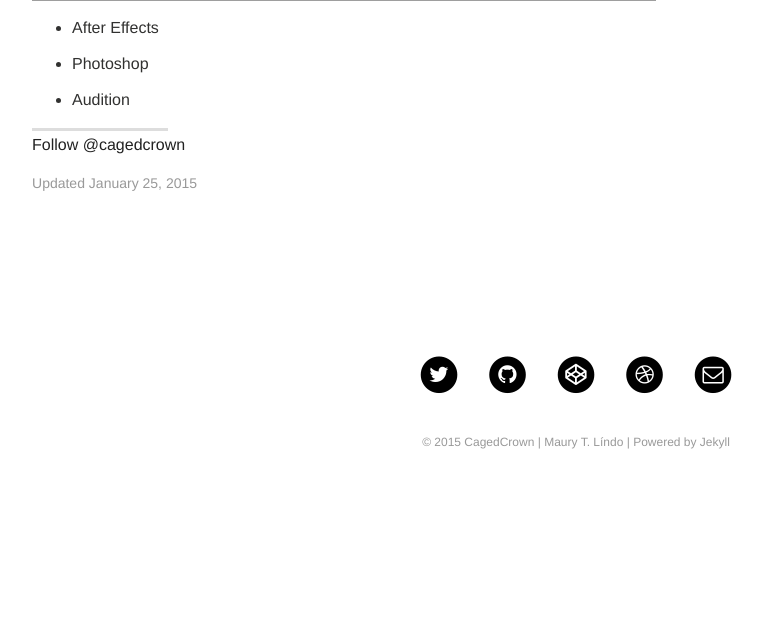
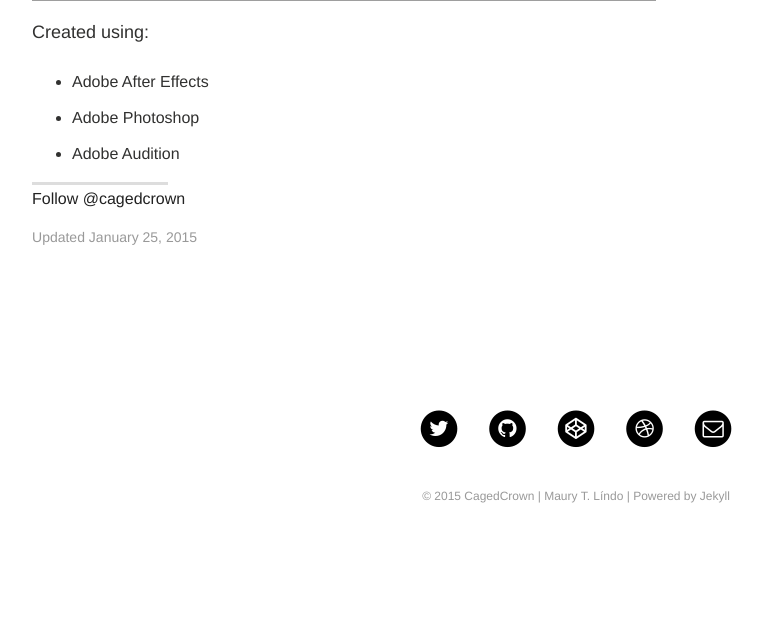
Before and after one commit to cagedcrown/cagedcrown.github.io, a Jekyll site: the page built from _posts/videos/2015-01-25-halloween.md, in a window 1280 px wide. Shown: the part 608-1238 px from the top of the page, without its empty margins (64-827 px from the left). Built offline with Jekyll 4.4.1, drawn with Linux system fonts in a browser that asks for light colours; comment, search, counter and statistics services are not loaded; before the commit the page ends 1184 px from its top, so only the background shows below that.

```diff
--- a/_posts/videos/2015-01-25-halloween.md
+++ b/_posts/videos/2015-01-25-halloween.md
@@ -16,6 +16,7 @@ comments: true
 
 <iframe src="//player.vimeo.com/video/88984155" width="500" height="281" frameborder="0" webkitallowfullscreen mozallowfullscreen allowfullscreen></iframe>
 
-* After Effects
-* Photoshop
-* Audition
+Created using:
+* Adobe After Effects
+* Adobe Photoshop
+* Adobe Audition
```
Also changed, not shown: other parts of _posts/videos/2015-01-25-halloween.md (+1 -1 lines), images/halloween_400x250.jpg (added).
